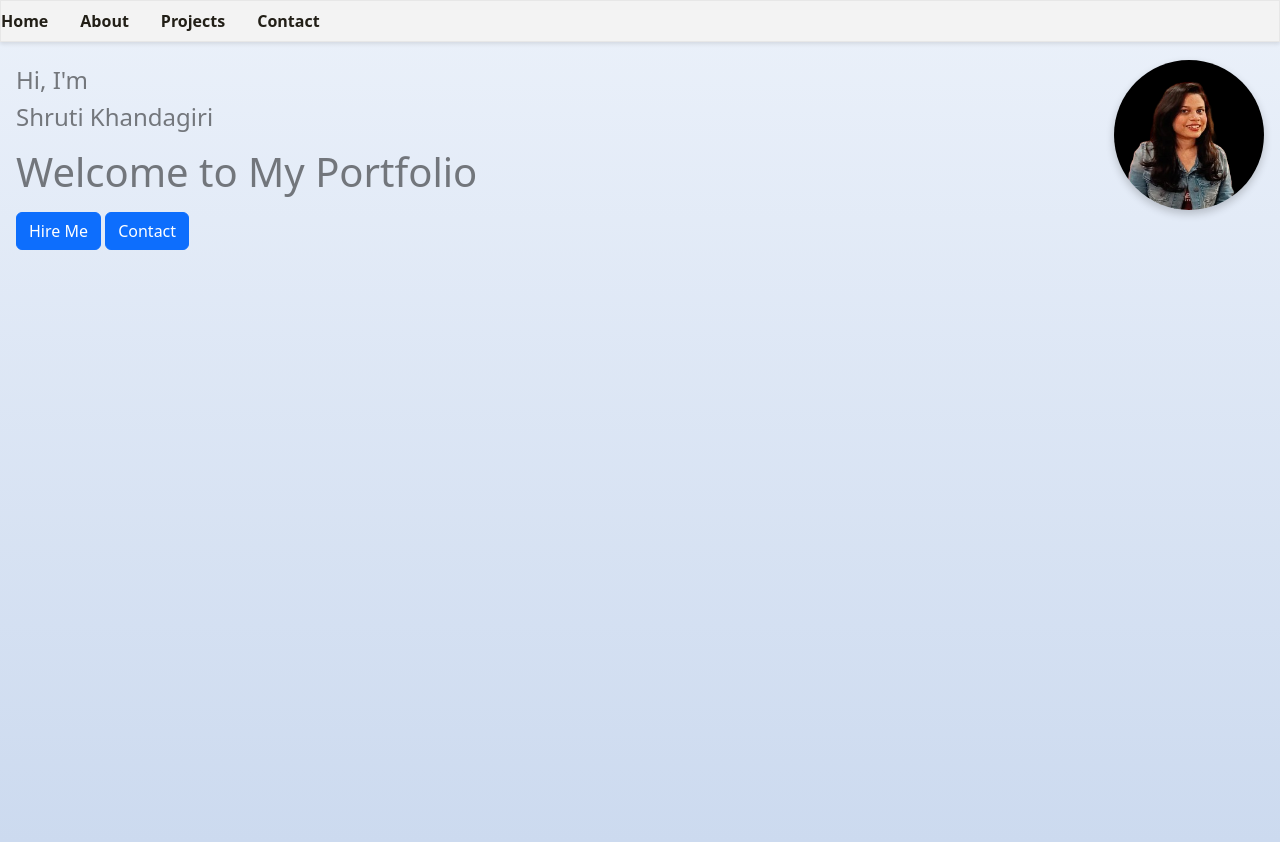
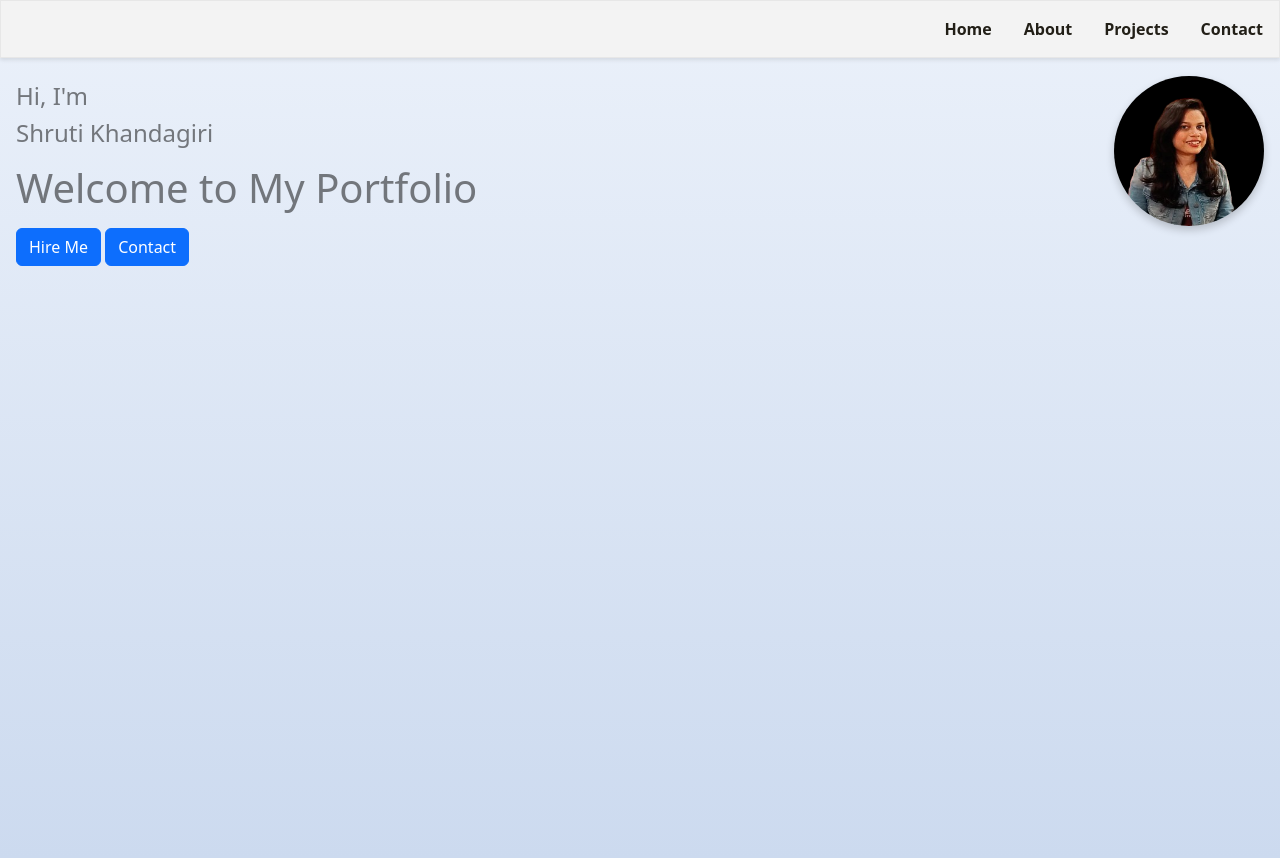
Before and after one commit to shruti-k-stack/Personal-Portfolio-Website, a website: page index.html in a window 1280 px wide. Drawn offline with nearby package versions, Linux system fonts and the light colour scheme.

Commit message:
'Styles added'

```diff
--- a/index.html
+++ b/index.html
@@ -10,7 +10,7 @@
     <title>My Portfolio</title>
 </head>
 <body>
-    <nav id="navbar" class="navbar">
+    <nav id="navbar" class="navtab">
         <ul>
             <li><a href="#home">Home</a></li>
             <li><a href="#about">About</a></li>
--- a/styles/style.scss
+++ b/styles/style.scss
@@ -10,7 +10,7 @@ body {
 
 }
 
-.navbar{
+.navtab{
     display: flex;
     justify-content: right;
     padding: 1rem;
```
Also changed, not shown: styles/style.css.
